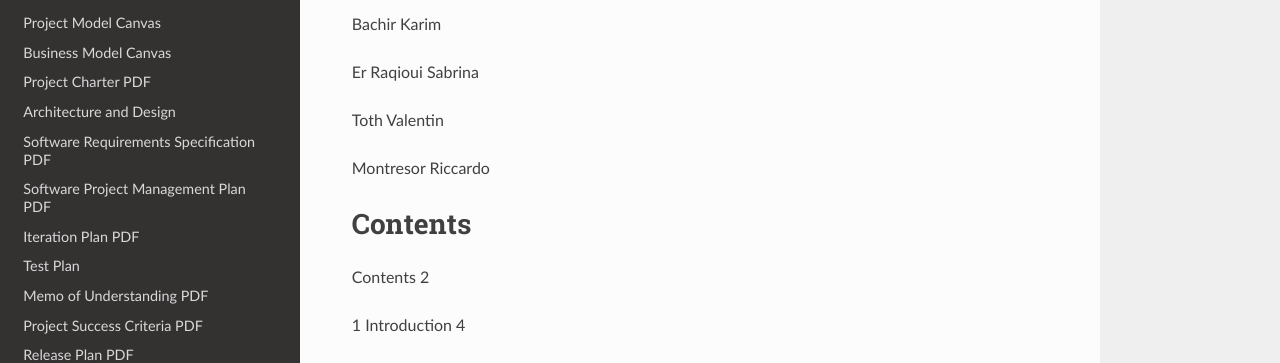
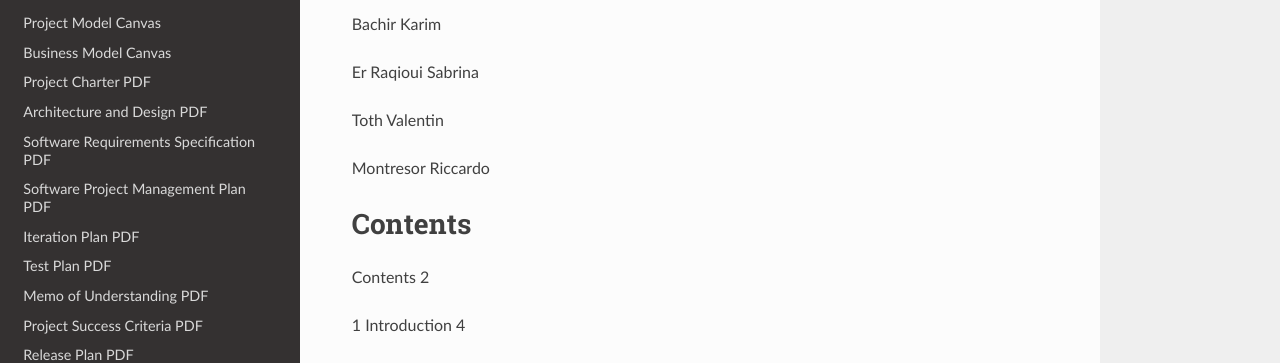
Before and after one commit to sabrinaer2001/Client, an MkDocs documentation site: the page built from docs/System Documentation.md, in a window 1280 px wide. Shown: the part 400-763 px from the top of the page. Built offline with MkDocs 1.6.1, drawn with Linux system fonts in a browser that asks for light colours; nearby versions of some CDN libraries.

Commit message:
Update mkdocs.yml

```diff
--- a/mkdocs.yml
+++ b/mkdocs.yml
@@ -15,11 +15,11 @@ nav:
     - 'Project Model Canvas': 'canvas model.pdf'
     - 'Business Model Canvas': 'business_model_canvas.pdf'
     - 'Project Charter PDF': 'Project Charter.pdf'
-    - 'Architecture and Design': 'Architecture and Design.pdf'
+    - 'Architecture and Design PDF': 'Architecture and Design.pdf'
     - 'Software Requirements Specification PDF': 'Software Requirements Specification.pdf'
     - 'Software Project Management Plan PDF': 'Software Project Management Plan.pdf'
     - 'Iteration Plan PDF': 'Iteration Plan.pdf'
-    - 'Test Plan': 'Test_Plan.pdf'
+    - 'Test Plan PDF': 'Test_Plan.pdf'
     - 'Memo of Understanding PDF': 'MOU.pdf'
     - 'Project Success Criteria PDF': 'Project Success Criteria.pdf'
     - 'Release Plan PDF': 'Release Plan.pdf'
```
